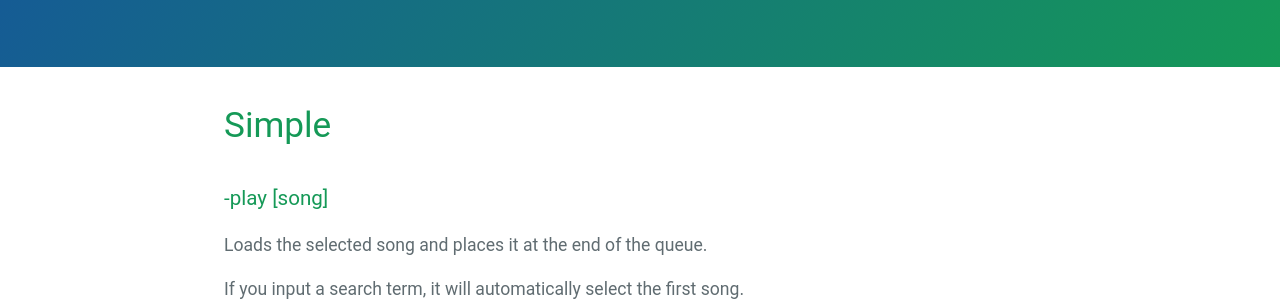
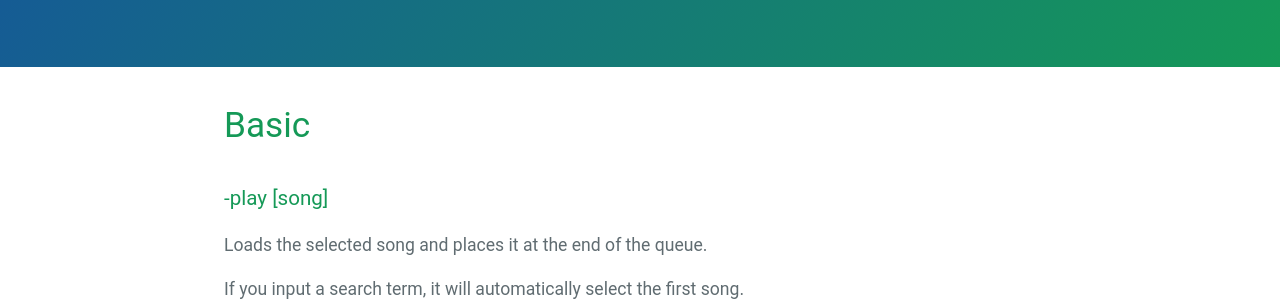
Before and after one commit to mymindishazel/marv-docs, a Jekyll site: the page built from commands/queue/add.md, in a window 1280 px wide. Shown: the part 173-474 px from the top of the page. Built offline with Jekyll 4.4.1, drawn with Linux system fonts in a browser that asks for light colours; our own code applies the rules of GitHub Pages for plain Markdown files.

Commit message:
Update add.md

```diff
--- a/commands/queue/add.md
+++ b/commands/queue/add.md
@@ -1,4 +1,4 @@
-# Simple
+# Basic
 
 ### -play [song]
 Loads the selected song and places it at the end of the queue.
```
